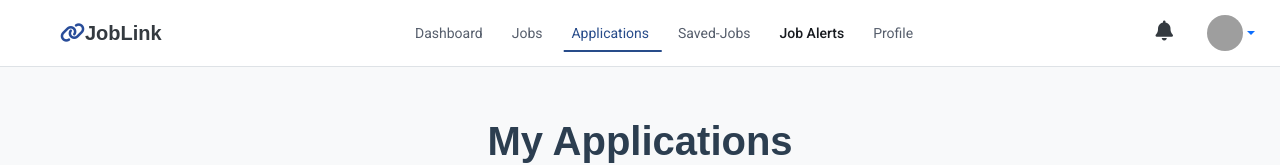
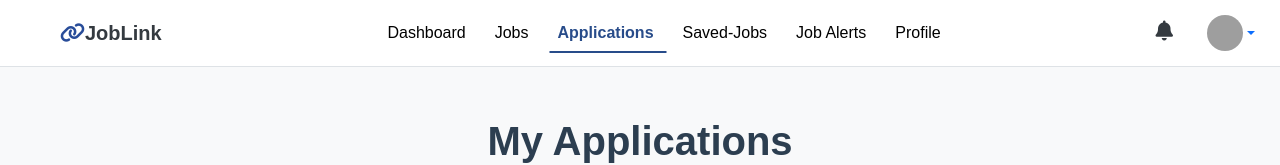
Before and after one commit to RowenaSayed/joblink, a React (Vite) app: page /jobseeker/apps in a window 1280 px wide. Shown: the top 165 px of the page. Built offline with nearby package versions, Linux system fonts and the light colour scheme; no server answers; grey boxes are pictures that could not be loaded.

Commit message:
edit navbar style

```diff
--- a/src/assets/CSS/Notification.css
+++ b/src/assets/CSS/Notification.css
@@ -1,6 +1,4 @@
-body {
-      background-color: #f8f9fa;
-    }
+
     .card {
       border-radius: 12px;
     }
@@ -45,37 +43,3 @@ body {
   color: #171A1FFF;
   text-decoration: none;
 }
-
-.footer-text:hover {
-  color: #0d6efd;
-}
-
-.navbar-nav {
-  display: flex;
-  align-items: center;
-  justify-content: center;
-  gap: 24px;
-  font-family: Roboto, sans-serif;
-}
-
-
-.navbar-nav .nav-link {
-  font-size: 14px;
-  line-height: 22px;
-  font-weight: 400;
-  color: #565E6C;
-  text-decoration: none;
-  transition: color 0.2s ease-in-out;
-}
-
-
-.navbar-nav .nav-link:hover {
-  color: #171A1F;
-  font-weight: 500;
-}
-
-
-.navbar-nav .nav-item:nth-child(5) .nav-link {
-  color: #171A1F;
-  font-weight: 500;
-}
--- a/src/pages/jobseeker/Job_Seeker_Applications.jsx
+++ b/src/pages/jobseeker/Job_Seeker_Applications.jsx
@@ -41,7 +41,6 @@ function Job_Seeker_Applications() {
     fetchApplications();
   }, []);
 
-  // فلترة التطبيقات بناءً على الحالة
   const filteredApps = applications.filter((app) => {
     if (filter === "all") return true;
     return app.status?.toLowerCase() === filter.toLowerCase();
```
